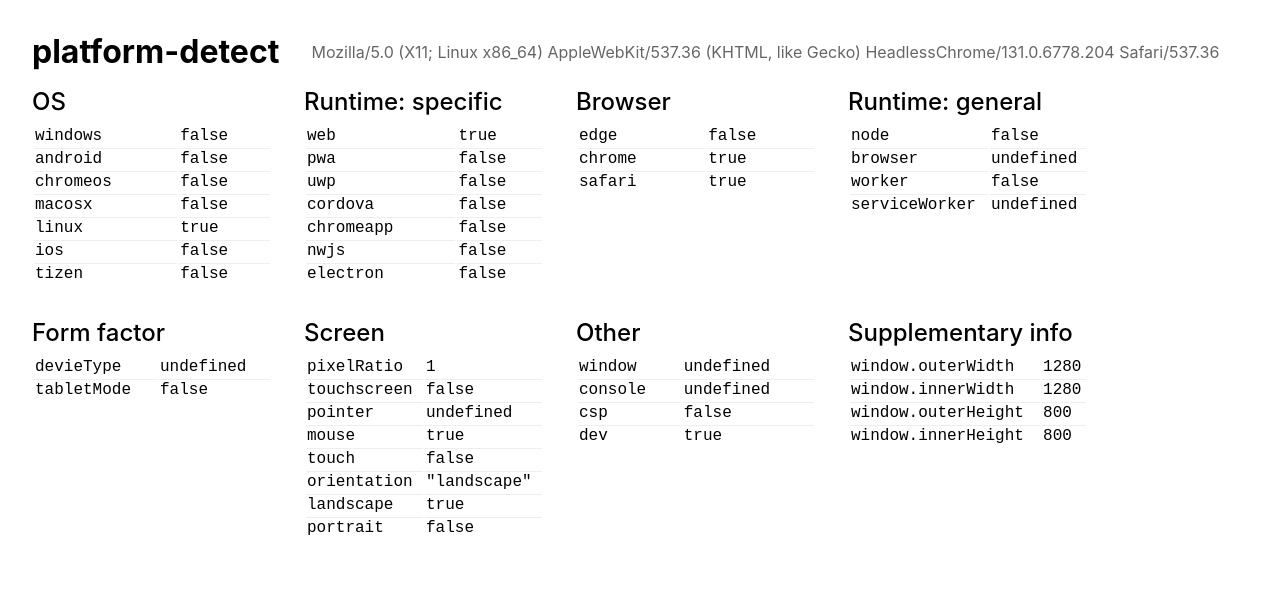
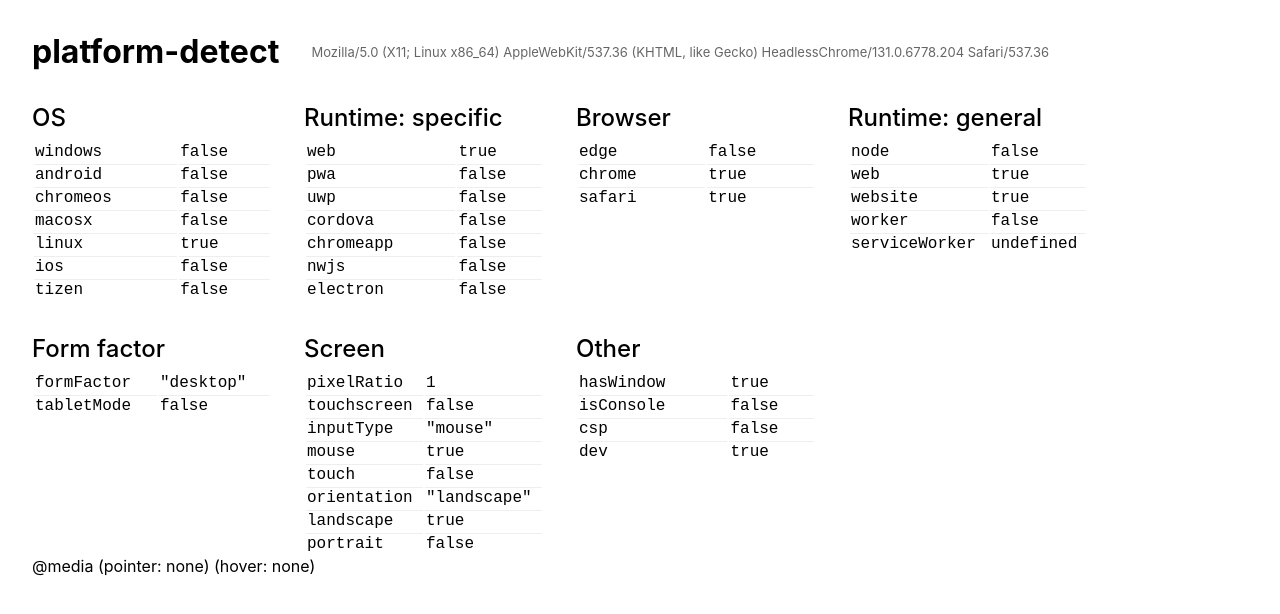
Before and after one commit to MikeKovarik/platform-detect, a website: page example.html in a window 1280 px wide. Drawn offline with Linux system fonts and the light colour scheme.

Commit message:
updated demo

```diff
--- a/example.html
+++ b/example.html
@@ -28,15 +28,28 @@
 			flex: 1;
 		}
 		[secondary] {
-			font-family: 14px;
+			font-size: 13px;
 			opacity: 0.6;
 		}
-		.layout {
+
+		header {
+			margin-bottom: 16px !important;
+			align-items: center;
+		}
+		@media only screen and (max-width: 600px) {
+			header {
+				flex-direction: column;
+				align-items: flex-start;
+			}
+		}
+
+		main {
 			flex-wrap: wrap;
 		}
-		.layout > * {
+		main > * {
 			width: 240px;
 		}
+
 		h1, h2 {
 			margin: 0;
 		}
@@ -52,21 +65,41 @@
 		tr + tr td {
 			border-top: 1px solid #EEE;
 		}
+
+		#css-queries > * {
+			display: none;
+		}
+
+		@media (pointer: coarse) {#pointer-coarse {display: inline-block}}
+		@media (pointer: fine)   {#pointer-fine   {display: inline-block}}
+		@media (pointer: none)   {#pointer-none   {display: inline-block}}
+		@media (hover: hover)    {#hover-hover    {display: inline-block}}
+		@media (hover: none)     {#hover-none     {display: inline-block}}
+
 	</style>
 </head>
 <body>
 
-	<div layout spaced center>
+	<header layout spaced>
 		<h1>platform-detect</h1>
 		<div flex secondary id="ua"></div>
+	</header>
+
+	<main layout spaced></main>
+
+	<div id="css-queries">
+		@media
+		<div id="pointer-coarse">pointer: coarse</div>
+		<div id="pointer-fine">(pointer: fine)</div>
+		<div id="pointer-none">(pointer: none)</div>
+		<div id="hover-hover">(hover: hover)</div>
+		<div id="hover-none">(hover: none)</div>
 	</div>
-
-	<div layout spaced class="layout"></div>
 
 	<script src="index.js"></script>
 	<script>
 		var platform = window['platform-detect']
-		var $layout = document.querySelector('.layout')
+		var $main = document.querySelector('main')
 		var $ua = document.querySelector('#ua')
 
 		$ua.innerHTML += navigator.userAgent
@@ -76,29 +109,21 @@
 
 		function renderAll() {
 			console.log('render')
-			$layout.innerHTML = ''
+			$main.innerHTML = ''
 			renderGroup('OS', pick('windows', 'android', 'chromeos', 'macosx', 'linux', 'ios', 'tizen'))
 			renderGroup('Runtime: specific', pick('web', 'pwa', 'uwp', 'cordova', 'chromeapp', 'nwjs', 'electron'))
 			//renderGroup('Rendering engine', pick('edgeHtml', 'webkit', 'blink', 'gecko'))
 			renderGroup('Browser', pick('edge', 'chrome', 'safari'))
-			renderGroup('Runtime: general', pick('node', 'browser', 'worker', 'serviceWorker'))
-			renderGroup('Form factor', pick('devieType', 'tabletMode'))
-			renderGroup('Screen', pick('pixelRatio', 'touchscreen', 'pointer', 'mouse', 'touch', 'orientation', 'landscape', 'portrait'))
-			renderGroup('Other', pick('window', 'console', 'csp', 'dev'))
-
-			var suppl = {}
-			suppl['window.outerWidth'] = window.outerWidth
-			suppl['window.innerWidth'] = window.innerWidth
-			suppl['window.outerHeight'] = window.outerHeight
-			suppl['window.innerHeight'] = window.innerHeight
-
-			renderGroup('Supplementary info', suppl)
+			renderGroup('Runtime: general', pick('node', 'web', 'website', 'worker', 'serviceWorker'))
+			renderGroup('Form factor', pick('formFactor', 'tabletMode'))
+			renderGroup('Screen', pick('pixelRatio', 'touchscreen', 'inputType', 'mouse', 'touch', 'orientation', 'landscape', 'portrait'))
+			renderGroup('Other', pick('hasWindow', 'isConsole', 'csp', 'dev'))
 		}
 
 		function renderGroup(name, data) {
 			if (typeof data === 'object')
 				data = objectToHtmlTable(data)
-			$layout.innerHTML += `
+			$main.innerHTML += `
 				<div>
 					<h2>${name}</h2>
 					${data}
```
